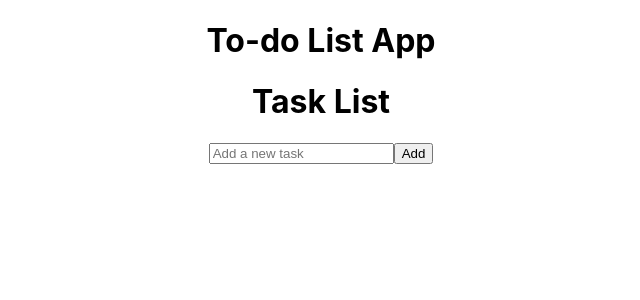
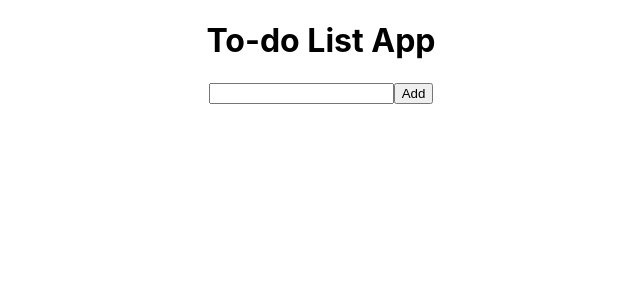
Before and after one commit to navedpathan/React-Redux-ToDo-App, a React (Create React App) app: page / in a window 1280 px wide. Shown: the top 300 px of the page, without its empty margins (319-959 px from the left). Built offline with nearby package versions, Linux system fonts and the light colour scheme.

Commit message:
newcommit

```diff
--- a/src/components/X.js
+++ b/src/components/X.js
@@ -60,15 +60,9 @@ function TaskList() {
 
   return (
     <div>
-      <h1>Task List</h1>
-      <input
-        type="text"
-        value={inputValue}
-        onChange={handleInputChange}
-        placeholder="Add a new task"
-      />
-      <button onClick={handleAddTask}>Add</button>
-      <ul>
+       <form onSubmit={handleAddTask}>
+      <input type="text" value={inputValue} onChange={handleInputChange} />
+      <button>Add</button>
       {tasks.map((task, index) => (
         <h3
           key={index}
@@ -85,7 +79,7 @@ function TaskList() {
           <button onClick={() => handleDeleteTask(index)}>Delete</button>
         </h3>
       ))}
-      </ul>
+      </form>
     </div>
   );
 }
```
